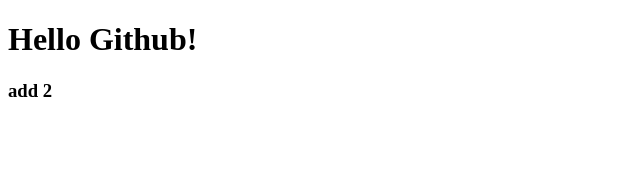
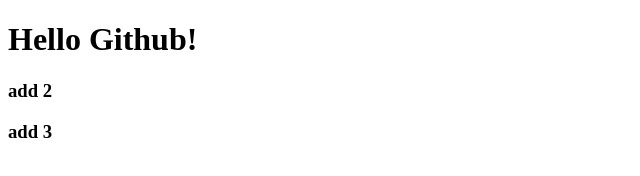
Before and after one commit to vememery0223/github_test, a plain HTML site: page index.html in a window 1280 px wide. Shown: the full height of the page, 0-640 px from the left. Drawn offline with Linux system fonts and the light colour scheme.

Commit message:
Update index.html
add3 add

```diff
--- a/index.html
+++ b/index.html
@@ -7,5 +7,6 @@
 <body>
 <h1>Hello Github!</h1>
 <h3>add 2</h3>
+<h3>add 3</h3>
 </body>
 </html>
```
